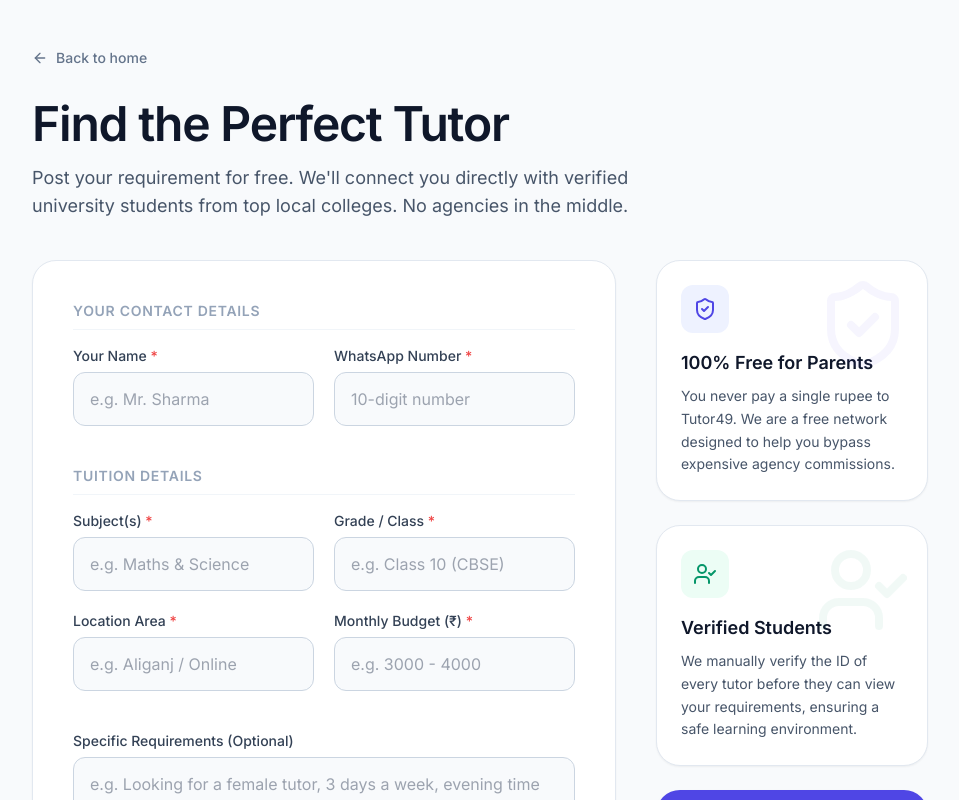
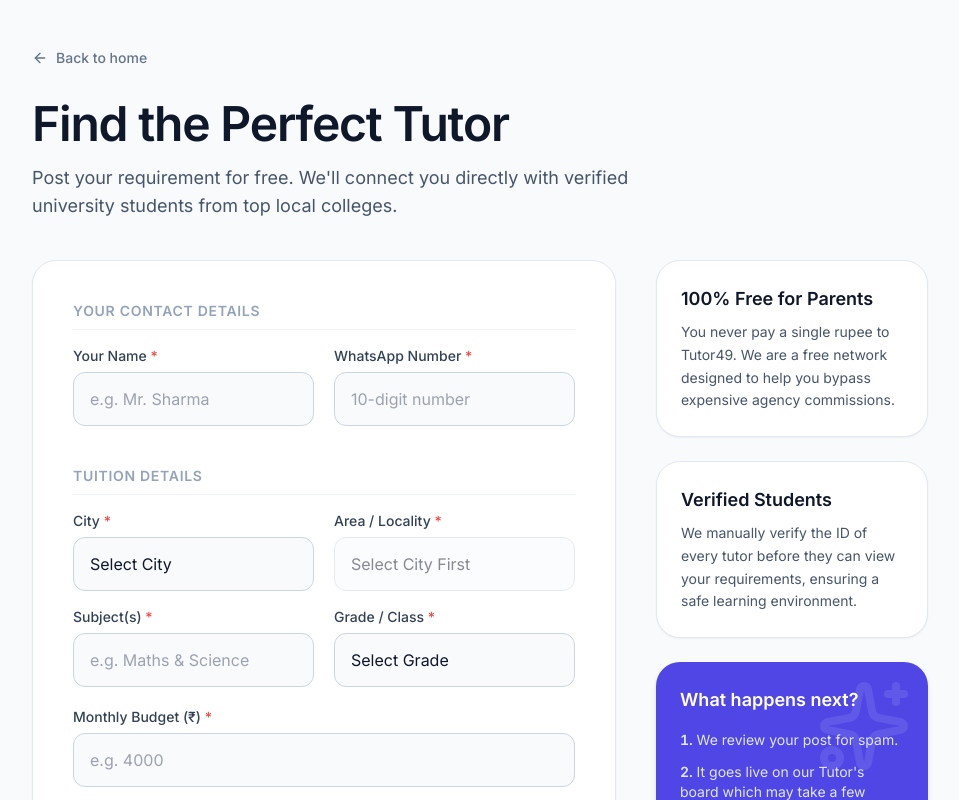
Before and after one commit to Amaan225/Luminous-Classes-Frontend, a React (Vite) app: page /parent in a window 1280 px wide. Shown: the top 800 px of the page, without its empty margins (160-1119 px from the left). Built offline with nearby package versions, Linux system fonts and the light colour scheme; a web font is replaced by a local one.

Commit message:
text update

```diff
--- a/src/pages/ParentPortal.jsx
+++ b/src/pages/ParentPortal.jsx
@@ -6,20 +6,70 @@ import { ShieldCheck, UserCheck, Sparkles, ArrowLeft, CheckCircle2 } from 'lucid
 function ParentPortal() {
   const navigate = useNavigate();
   const [isSubmitting, setIsSubmitting] = useState(false);
-  const [submitStatus, setSubmitStatus] = useState('idle'); // 'idle', 'success', 'error'
+  const [submitStatus, setSubmitStatus] = useState('idle');
 
   const [formData, setFormData] = useState({
     parentName: '',
     contactNumber: '',
     subject: '',
     grade: '',
-    location: '',
+    customGrade: '',
+    city: '',
+    customCity: '',
+    location: '',    // This handles both the Dropdown area and the Text input area
+    customLocation: '', // Used only if they pick "Other" from a known city's dropdown
     salary: '',
     requirements: ''
   });
 
+  // 1. Detailed Maps for your Core Cities
+  const detailedLocations = {
+    "Lucknow": ['Gomti Nagar', 'Indira Nagar', 'Aliganj', 'Mahanagar', 'Hazratganj', 'Alambagh', 'Ashiyana', 'Jankipuram', 'Other'],
+    "Kanpur": ['Kakadeo', 'Swaroop Nagar', 'Kidwai Nagar', 'Civil Lines', 'Kalyanpur', 'Shyam Nagar', 'Other'],
+    "Varanasi": ['Lanka', 'Sigra', 'Bhelupur', 'Cantt', 'Mahmoorganj', 'Other']
+  };
+
+  // 2. Comprehensive Pan-India City List (Alphabetical)
+  const allCities = [
+    'Agra', 'Ahmedabad', 'Ajmer', 'Aligarh', 'Allahabad (Prayagraj)', 'Amritsar',
+    'Aurangabad', 'Bangalore', 'Bareilly', 'Bhopal', 'Bhubaneswar', 'Chandigarh',
+    'Chennai', 'Coimbatore', 'Cuttack', 'Dehradun', 'Delhi/NCR', 'Dhanbad',
+    'Durgapur', 'Faridabad', 'Ghaziabad', 'Gorakhpur', 'Gurgaon (Gurugram)',
+    'Guwahati', 'Gwalior', 'Hyderabad', 'Indore', 'Jabalpur', 'Jaipur', 'Jalandhar',
+    'Jamshedpur', 'Jodhpur', 'Kanpur', 'Kochi', 'Kolkata', 'Kota', 'Lucknow',
+    'Ludhiana', 'Madurai', 'Mangalore', 'Meerut', 'Moradabad', 'Mumbai', 'Mysore',
+    'Nagpur', 'Nashik', 'Noida', 'Patna', 'Pune', 'Raipur', 'Rajkot', 'Ranchi',
+    'Rourkela', 'Siliguri', 'Surat', 'Thiruvananthapuram', 'Udaipur', 'Vadodara',
+    'Varanasi', 'Vijayawada', 'Visakhapatnam', 'Other'
+  ];
+
+  const grades = [
+    'Pre-KG', 'LKG', 'UKG', '1', '2', '3', '4', '5', '6',
+    '7', '8', '9', '10', '11', '12', 'Dropper/Competitive', 'Other'
+  ];
+
   const handleChange = (e) => {
-    setFormData({ ...formData, [e.target.name]: e.target.value });
+    const { name, value } = e.target;
+
+    // Auto-wipe location data if city changes to prevent bad data matches
+    if (name === 'city') {
+      setFormData({
+        ...formData,
+        city: value,
+        location: '',
+        customLocation: '',
+        customCity: ''
+      });
+    } else {
+      setFormData({ ...formData, [name]: value });
+    }
+  };
+
+  const handlePhoneChange = (e) => {
+    const value = e.target.value.replace(/\D/g, '');
+    if (value.length <= 10) {
+      setFormData({ ...formData, contactNumber: value });
+    }
   };
 
   const handleSubmit = async (e) => {
@@ -27,12 +77,20 @@ function ParentPortal() {
     setIsSubmitting(true);
     setSubmitStatus('idle');
 
+    // Clean up the payload before sending
+    const payload = {
+      ...formData,
+      grade: formData.grade === 'Other' ? formData.customGrade : formData.grade,
+      city: formData.city === 'Other' ? formData.customCity : formData.city,
+      location: formData.location === 'Other' ? formData.customLocation : formData.location
+    };
+
     try {
-      // Posts to the public route without the admin secret, meaning it defaults to 'pending' (Quarantine)
-      await axios.post('https://luminous-classes-backend.onrender.com/api/jobs', formData);
+      await axios.post('https://luminous-classes-backend.onrender.com/api/jobs', payload);
       setSubmitStatus('success');
       setFormData({
-        parentName: '', contactNumber: '', subject: '', grade: '', location: '', salary: '', requirements: ''
+        parentName: '', contactNumber: '', subject: '', grade: '', customGrade: '',
+        city: '', customCity: '', location: '', customLocation: '', salary: '', requirements: ''
       });
     } catch (error) {
       console.error('Submission error:', error);
@@ -42,7 +100,6 @@ function ParentPortal() {
     }
   };
 
-  // --- SUCCESS STATE UI ---
   if (submitStatus === 'success') {
     return (
       <div className="min-h-screen bg-slate-50 flex items-center justify-center p-4">
@@ -54,16 +111,10 @@ function ParentPortal() {
             Your requirement is currently under review by our team. Once verified, it will be shared with our network of top-tier university tutors.
           </p>
           <div className="flex flex-col gap-3">
-            <button
-              onClick={() => navigate('/')}
-              className="w-full py-3.5 bg-slate-900 text-white rounded-xl font-semibold shadow-md hover:bg-slate-800 transition-colors"
-            >
+            <button onClick={() => navigate('/')} className="w-full py-3.5 bg-slate-900 text-white rounded-xl font-semibold shadow-md hover:bg-slate-800 transition-colors">
               Return to Homepage
             </button>
-            <button
-              onClick={() => setSubmitStatus('idle')}
-              className="w-full py-3.5 bg-slate-50 text-slate-700 rounded-xl font-semibold border border-slate-200 hover:bg-slate-100 transition-colors"
-            >
+            <button onClick={() => setSubmitStatus('idle')} className="w-full py-3.5 bg-slate-50 text-slate-700 rounded-xl font-semibold border border-slate-200 hover:bg-slate-100 transition-colors">
               Post Another Requirement
             </button>
           </div>
@@ -72,157 +123,140 @@ function ParentPortal() {
     );
   }
 
-  // --- THE MODERN FORM UI ---
+  // SMART LOGIC: Does the selected city have a detailed dropdown array?
+  const hasDetailedAreas = formData.city && detailedLocations[formData.city];
+  const availableAreas = hasDetailedAreas ? detailedLocations[formData.city] : [];
+
   return (
-    <div className="min-h-screen bg-slate-50 text-slate-900 font-sans selection:bg-indigo-100 selection:text-indigo-900 py-12 px-4 sm:px-6 lg:px-8">
+    <div className="min-h-screen bg-slate-50 text-slate-900 font-sans py-12 px-4 sm:px-6 lg:px-8">
+      <div className="max-w-4xl mx-auto">
 
-      <div className="max-w-4xl mx-auto">
-        {/* Navigation & Header */}
-        <button
-          onClick={() => navigate('/')}
-          className="flex items-center gap-2 text-sm font-medium text-slate-500 hover:text-indigo-600 transition-colors mb-8"
-        >
+        <button onClick={() => navigate('/')} className="flex items-center gap-2 text-sm font-medium text-slate-500 hover:text-indigo-600 transition-colors mb-8">
           <ArrowLeft className="w-4 h-4" /> Back to home
         </button>
 
         <div className="mb-10 text-center md:text-left">
-          <h1 className="text-4xl md:text-5xl font-extrabold text-slate-900 tracking-tight mb-4">
-            Find the Perfect Tutor
-          </h1>
-          <p className="text-lg text-slate-600 max-w-2xl">
-            Post your requirement for free. We'll connect you directly with verified university students from top local colleges. No agencies in the middle.
-          </p>
+          <h1 className="text-4xl md:text-5xl font-extrabold text-slate-900 tracking-tight mb-4">Find the Perfect Tutor</h1>
+          <p className="text-lg text-slate-600 max-w-2xl">Post your requirement for free. We'll connect you directly with verified university students from top local colleges.</p>
         </div>
 
         <div className="grid grid-cols-1 lg:grid-cols-3 gap-10">
 
-          {/* THE FORM CONTAINER */}
           <div className="lg:col-span-2 bg-white rounded-3xl shadow-sm border border-slate-200 overflow-hidden">
             <div className="p-8 md:p-10">
               <form onSubmit={handleSubmit} className="space-y-6">
 
-                {/* 1. Parent Details */}
+                {/* 1. Contact Details */}
                 <div className="space-y-4">
                   <h3 className="text-sm font-bold uppercase tracking-wider text-slate-400 border-b border-slate-100 pb-2">Your Contact Details</h3>
                   <div className="grid grid-cols-1 md:grid-cols-2 gap-5">
                     <div className="flex flex-col gap-1.5">
                       <label className="text-sm font-medium text-slate-700">Your Name <span className="text-red-500">*</span></label>
-                      <input
-                        type="text" name="parentName" required value={formData.parentName} onChange={handleChange}
-                        className="px-4 py-3.5 rounded-xl border border-slate-300 bg-slate-50 focus:bg-white focus:ring-2 focus:ring-indigo-500 focus:border-indigo-500 outline-none transition-all w-full"
-                        placeholder="e.g. Mr. Sharma"
-                      />
+                      <input type="text" name="parentName" required value={formData.parentName} onChange={handleChange} className="px-4 py-3.5 rounded-xl border border-slate-300 bg-slate-50 focus:bg-white focus:ring-2 focus:ring-indigo-500 outline-none w-full" placeholder="e.g. Mr. Sharma" />
                     </div>
                     <div className="flex flex-col gap-1.5">
                       <label className="text-sm font-medium text-slate-700">WhatsApp Number <span className="text-red-500">*</span></label>
-                      <input
-                        type="text" name="contactNumber" required value={formData.contactNumber} onChange={handleChange}
-                        className="px-4 py-3.5 rounded-xl border border-slate-300 bg-slate-50 focus:bg-white focus:ring-2 focus:ring-indigo-500 focus:border-indigo-500 outline-none transition-all w-full"
-                        placeholder="10-digit number"
-                      />
+                      <input type="tel" name="contactNumber" required value={formData.contactNumber} onChange={handlePhoneChange} className="px-4 py-3.5 rounded-xl border border-slate-300 bg-slate-50 focus:bg-white focus:ring-2 focus:ring-indigo-500 outline-none w-full" placeholder="10-digit number" />
                     </div>
                   </div>
                 </div>
 
-                {/* 2. Requirement Details */}
+                {/* 2. Tuition Details */}
                 <div className="space-y-4 pt-4">
                   <h3 className="text-sm font-bold uppercase tracking-wider text-slate-400 border-b border-slate-100 pb-2">Tuition Details</h3>
+
+                  {/* CITY AND AREA ROW */}
+                  <div className="grid grid-cols-1 md:grid-cols-2 gap-5 mb-5">
+
+                    {/* CITY DROPDOWN (Pan-India) */}
+                    <div className="flex flex-col gap-1.5">
+                      <label className="text-sm font-medium text-slate-700">City <span className="text-red-500">*</span></label>
+                      <select name="city" required value={formData.city} onChange={handleChange} className="px-4 py-3.5 rounded-xl border border-slate-300 bg-slate-50 focus:bg-white focus:ring-2 focus:ring-indigo-500 outline-none w-full appearance-none cursor-pointer">
+                        <option value="" disabled>Select City</option>
+                        {allCities.map(city => <option key={city} value={city}>{city}</option>)}
+                      </select>
+                      {formData.city === 'Other' && (
+                        <input type="text" name="customCity" required value={formData.customCity} onChange={handleChange} className="px-4 py-3.5 mt-2 rounded-xl border border-slate-300 bg-white focus:ring-2 focus:ring-indigo-500 outline-none w-full animate-in fade-in" placeholder="Type your city..." />
+                      )}
+                    </div>
+
+                    {/* DYNAMIC AREA LOGIC */}
+                    <div className="flex flex-col gap-1.5">
+                      <label className="text-sm font-medium text-slate-700">Area / Locality <span className="text-red-500">*</span></label>
+
+                      {!formData.city ? (
+                         <select disabled className="px-4 py-3.5 rounded-xl border border-slate-300 bg-slate-50 outline-none w-full appearance-none opacity-50 cursor-not-allowed">
+                           <option>Select City First</option>
+                         </select>
+                      ) : hasDetailedAreas ? (
+                        <>
+                          <select name="location" required value={formData.location} onChange={handleChange} className="px-4 py-3.5 rounded-xl border border-slate-300 bg-slate-50 focus:bg-white focus:ring-2 focus:ring-indigo-500 outline-none w-full appearance-none cursor-pointer">
+                            <option value="" disabled>Select Area</option>
+                            {availableAreas.map(area => <option key={area} value={area}>{area}</option>)}
+                          </select>
+                          {formData.location === 'Other' && (
+                            <input type="text" name="customLocation" required value={formData.customLocation} onChange={handleChange} className="px-4 py-3.5 mt-2 rounded-xl border border-slate-300 bg-white focus:ring-2 focus:ring-indigo-500 outline-none w-full animate-in fade-in" placeholder="Type specific area..." />
+                          )}
+                        </>
+                      ) : (
+                        <input type="text" name="location" required value={formData.location} onChange={handleChange} className="px-4 py-3.5 rounded-xl border border-slate-300 bg-slate-50 focus:bg-white focus:ring-2 focus:ring-indigo-500 outline-none w-full" placeholder="Type your area (e.g. MG Road)" />
+                      )}
+                    </div>
+                  </div>
+
                   <div className="grid grid-cols-1 md:grid-cols-2 gap-5">
                     <div className="flex flex-col gap-1.5">
                       <label className="text-sm font-medium text-slate-700">Subject(s) <span className="text-red-500">*</span></label>
-                      <input
-                        type="text" name="subject" required value={formData.subject} onChange={handleChange}
-                        className="px-4 py-3.5 rounded-xl border border-slate-300 bg-slate-50 focus:bg-white focus:ring-2 focus:ring-indigo-500 focus:border-indigo-500 outline-none transition-all w-full"
-                        placeholder="e.g. Maths & Science"
-                      />
+                      <input type="text" name="subject" required value={formData.subject} onChange={handleChange} className="px-4 py-3.5 rounded-xl border border-slate-300 bg-slate-50 focus:bg-white focus:ring-2 focus:ring-indigo-500 outline-none w-full" placeholder="e.g. Maths & Science" />
                     </div>
+
                     <div className="flex flex-col gap-1.5">
                       <label className="text-sm font-medium text-slate-700">Grade / Class <span className="text-red-500">*</span></label>
-                      <input
-                        type="text" name="grade" required value={formData.grade} onChange={handleChange}
-                        className="px-4 py-3.5 rounded-xl border border-slate-300 bg-slate-50 focus:bg-white focus:ring-2 focus:ring-indigo-500 focus:border-indigo-500 outline-none transition-all w-full"
-                        placeholder="e.g. Class 10 (CBSE)"
-                      />
+                      <select name="grade" required value={formData.grade} onChange={handleChange} className="px-4 py-3.5 rounded-xl border border-slate-300 bg-slate-50 focus:bg-white focus:ring-2 focus:ring-indigo-500 outline-none w-full appearance-none cursor-pointer">
+                        <option value="" disabled>Select Grade</option>
+                        {grades.map(grade => <option key={grade} value={grade}>{grade}</option>)}
+                      </select>
+                      {formData.grade === 'Other' && (
+                        <input type="text" name="customGrade" required value={formData.customGrade} onChange={handleChange} className="px-4 py-3.5 mt-2 rounded-xl border border-slate-300 bg-white focus:ring-2 focus:ring-indigo-500 outline-none w-full animate-in fade-in" placeholder="Type specific grade..." />
+                      )}
                     </div>
-                    <div className="flex flex-col gap-1.5">
-                      <label className="text-sm font-medium text-slate-700">Location Area <span className="text-red-500">*</span></label>
-                      <input
-                        type="text" name="location" required value={formData.location} onChange={handleChange}
-                        className="px-4 py-3.5 rounded-xl border border-slate-300 bg-slate-50 focus:bg-white focus:ring-2 focus:ring-indigo-500 focus:border-indigo-500 outline-none transition-all w-full"
-                        placeholder="e.g. Aliganj / Online"
-                      />
-                    </div>
-                    <div className="flex flex-col gap-1.5">
+
+                    <div className="flex flex-col gap-1.5 md:col-span-2">
                       <label className="text-sm font-medium text-slate-700">Monthly Budget (₹) <span className="text-red-500">*</span></label>
-                      <input
-                        type="text" name="salary" required value={formData.salary} onChange={handleChange}
-                        className="px-4 py-3.5 rounded-xl border border-slate-300 bg-slate-50 focus:bg-white focus:ring-2 focus:ring-indigo-500 focus:border-indigo-500 outline-none transition-all w-full"
-                        placeholder="e.g. 3000 - 4000"
-                      />
+                      <input type="number" min="0" name="salary" required value={formData.salary} onChange={handleChange} className="px-4 py-3.5 rounded-xl border border-slate-300 bg-slate-50 focus:bg-white focus:ring-2 focus:ring-indigo-500 outline-none w-full" placeholder="e.g. 4000" />
                     </div>
                   </div>
                 </div>
 
-                {/* 3. Additional Notes */}
                 <div className="space-y-4 pt-4">
                   <div className="flex flex-col gap-1.5">
                     <label className="text-sm font-medium text-slate-700">Specific Requirements (Optional)</label>
-                    <textarea
-                      name="requirements" value={formData.requirements} onChange={handleChange}
-                      className="px-4 py-3.5 rounded-xl border border-slate-300 bg-slate-50 focus:bg-white focus:ring-2 focus:ring-indigo-500 focus:border-indigo-500 outline-none transition-all w-full h-32 resize-none"
-                      placeholder="e.g. Looking for a female tutor, 3 days a week, evening time preferable."
-                    ></textarea>
+                    <textarea name="requirements" value={formData.requirements} onChange={handleChange} className="px-4 py-3.5 rounded-xl border border-slate-300 bg-slate-50 focus:bg-white focus:ring-2 focus:ring-indigo-500 outline-none w-full h-32 resize-none" placeholder="e.g. Looking for a female tutor, 3 days a week, evening time preferable."></textarea>
                   </div>
                 </div>
 
                 {submitStatus === 'error' && (
                   <div className="p-4 bg-red-50 text-red-700 rounded-xl text-sm font-medium border border-red-100">
-                    Something went wrong while posting your requirement. Please try again or contact support.
+                    Something went wrong while posting your requirement. Please try again.
                   </div>
                 )}
 
-                <button
-                  type="submit"
-                  disabled={isSubmitting}
-                  className="w-full py-4 bg-indigo-600 text-white rounded-xl text-lg font-semibold shadow-lg shadow-indigo-600/20 hover:bg-indigo-700 hover:shadow-indigo-600/30 hover:-translate-y-0.5 transition-all duration-200 disabled:opacity-70 flex justify-center items-center gap-2 mt-4"
-                >
+                <button type="submit" disabled={isSubmitting} className="w-full py-4 bg-indigo-600 text-white rounded-xl text-lg font-semibold shadow-lg shadow-indigo-600/20 hover:bg-indigo-700 hover:-translate-y-0.5 transition-all duration-200 disabled:opacity-70 flex justify-center items-center gap-2 mt-4">
                   {isSubmitting ? 'Securing your request...' : 'Post Requirement Free'}
                 </button>
-                <p className="text-center text-xs text-slate-500 mt-4">
-                  By posting, you agree to our terms. Your contact details are kept secure.
-                </p>
               </form>
             </div>
           </div>
 
-          {/* TRUST BADGES SIDEBAR */}
           <div className="lg:col-span-1 space-y-6">
             <div className="bg-white rounded-3xl p-6 border border-slate-200 shadow-sm relative overflow-hidden group">
-              <div className="absolute top-0 right-0 p-4 opacity-5 group-hover:opacity-10 transition-opacity">
-                <ShieldCheck className="w-24 h-24 text-indigo-600" />
-              </div>
-              <div className="w-12 h-12 bg-indigo-50 rounded-xl flex items-center justify-center mb-4 text-indigo-600">
-                <ShieldCheck className="w-6 h-6" />
-              </div>
               <h3 className="text-lg font-bold text-slate-900 mb-2">100% Free for Parents</h3>
-              <p className="text-sm text-slate-600 leading-relaxed">
-                You never pay a single rupee to Tutor49. We are a free network designed to help you bypass expensive agency commissions.
-              </p>
+              <p className="text-sm text-slate-600 leading-relaxed">You never pay a single rupee to Tutor49. We are a free network designed to help you bypass expensive agency commissions.</p>
             </div>
-
             <div className="bg-white rounded-3xl p-6 border border-slate-200 shadow-sm relative overflow-hidden group">
-              <div className="absolute top-0 right-0 p-4 opacity-5 group-hover:opacity-10 transition-opacity">
-                <UserCheck className="w-24 h-24 text-emerald-600" />
-              </div>
-              <div className="w-12 h-12 bg-emerald-50 rounded-xl flex items-center justify-center mb-4 text-emerald-600">
-                <UserCheck className="w-6 h-6" />
-              </div>
               <h3 className="text-lg font-bold text-slate-900 mb-2">Verified Students</h3>
-              <p className="text-sm text-slate-600 leading-relaxed">
-                We manually verify the  ID of every tutor before they can view your requirements, ensuring a safe learning environment.
-              </p>
+              <p className="text-sm text-slate-600 leading-relaxed">We manually verify the ID of every tutor before they can view your requirements, ensuring a safe learning environment.</p>
             </div>
-
             <div className="bg-indigo-600 rounded-3xl p-6 shadow-md text-white relative overflow-hidden">
               <div className="absolute top-0 right-0 p-4 opacity-10">
                 <Sparkles className="w-24 h-24 text-white" />
```
Also changed, not shown: src/pages/TutorPortal.jsx (+90 -5 lines).
